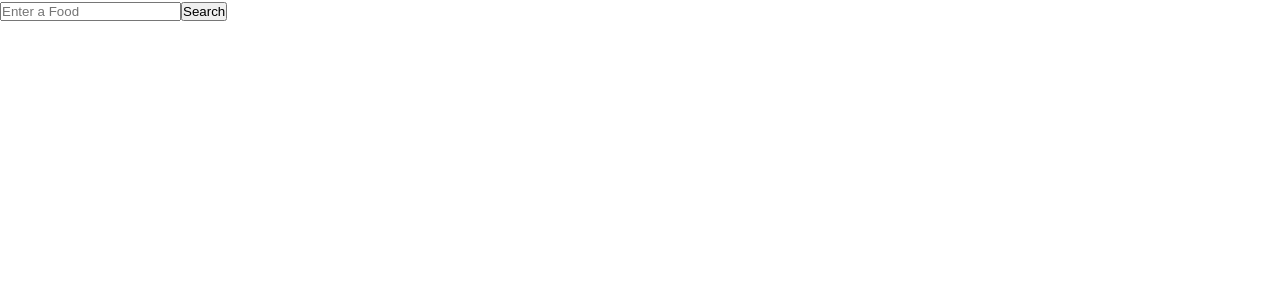
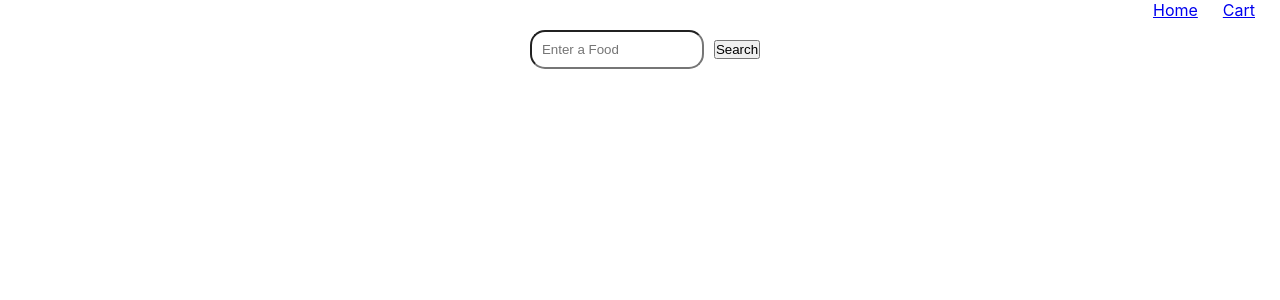
Before and after one commit to goobisanubis21/daxko-usda, a React (Create React App) app: page / in a window 1280 px wide. Shown: the top 300 px of the page. Built offline with nearby package versions, Linux system fonts and the light colour scheme.

Commit message:
added functionality and started styling

```diff
--- a/package.json
+++ b/package.json
@@ -8,6 +8,7 @@
     "@testing-library/user-event": "^12.8.3",
     "react": "^17.0.2",
     "react-dom": "^17.0.2",
+    "react-router-dom": "^5.2.0",
     "react-scripts": "4.0.3",
     "web-vitals": "^1.1.2"
   },
--- a/public/index.html
+++ b/public/index.html
@@ -9,12 +9,12 @@
       name="description"
       content="Web site created using create-react-app"
     />
-    <link rel="apple-touch-icon" href="%PUBLIC_URL%/logo192.png" />
+    <!-- <link rel="apple-touch-icon" href="%PUBLIC_URL%/logo192.png" /> -->
     <!--
       manifest.json provides metadata used when your web app is installed on a
       user's mobile device or desktop. See https://developers.google.com/web/fundamentals/web-app-manifest/
     -->
-    <link rel="manifest" href="%PUBLIC_URL%/manifest.json" />
+    <!-- <link rel="manifest" href="%PUBLIC_URL%/manifest.json" /> -->
     <!--
       Notice the use of %PUBLIC_URL% in the tags above.
       It will be replaced with the URL of the `public` folder during the build.
@@ -24,7 +24,7 @@
       work correctly both with client-side routing and a non-root public URL.
       Learn how to configure a non-root public URL by running `npm run build`.
     -->
-    <title>React App</title>
+    <title>Food Finder</title>
   </head>
   <body>
     <noscript>You need to enable JavaScript to run this app.</noscript>
--- a/src/App.js
+++ b/src/App.js
@@ -1,10 +1,19 @@
 import React from 'react';
+import { BrowserRouter as Router, Route, Switch } from "react-router-dom";
 import Home from './components/HomeComp/HomeComp';
+import CartComp from './components/CartComp/CartComp';
+import NavComp from './components/NavComp/NavComp';
 
 function App() {
   return (
     <div className="App">
-      <Home/>
+      <Router>
+      <NavComp />
+          <Switch>
+            <Route exact path="/" component={Home}/>
+            <Route exact path ="/cart" component={CartComp} />
+          </Switch>
+      </Router>
     </div>
   );
 }
--- /dev/null
+++ b/src/components/CartComp/CartComp.js
@@ -0,0 +1,11 @@
+import React from 'react'
+
+const CartComp = () => {
+    return (
+        <div>
+            cart
+        </div>
+    )
+}
+
+export default CartComp
--- a/src/components/HomeComp/HomeComp.js
+++ b/src/components/HomeComp/HomeComp.js
@@ -1,24 +1,78 @@
-import { React } from 'react'
+import { React, useState } from 'react';
+import InfoComp from '../InfoComp/InfoComp';
+import './homeComp.css';
 
 const HomeComp = () => {
 
     // const USDA_URL = "https://api.nal.usda.gov/fdc/v1/foods/search?query=apple&pageSize=2&api_key=rTCM1DqeIDLeCShyqxcRK6OJWssuxxKlTl0FylLQ";
     // const API_KEY = 'rTCM1DqeIDLeCShyqxcRK6OJWssuxxKlTl0FylLQ'
 
-    function handleSearch() {
+
+    const [data, setData] = useState([])
+    const [clickedData, setClickedData] = useState([])
+
+    function getSearch() {
         let search = document.querySelector('.search').value
-        fetch(`https://api.nal.usda.gov/fdc/v1/foods/search?query=${search}&pageSize=2&api_key=rTCM1DqeIDLeCShyqxcRK6OJWssuxxKlTl0FylLQ`)
-        .then(res => res.json())
-        .then(data => {
-            console.log(data)
-        })
+        handleSearch(search)
     }
+
+    function handleSearch(food) {
+        fetch(`https://api.nal.usda.gov/fdc/v1/foods/search?query=${food}&pageSize=10&api_key=rTCM1DqeIDLeCShyqxcRK6OJWssuxxKlTl0FylLQ&dataType=Survey (FNDDS)`)
+            .then(res => res.json())
+            .then(data => {
+                console.log(data)
+                const foodArray = []
+                foodArray.push(data)
+                setData(foodArray)
+            })
+    }
+
+    function index() {
+        let i = 0
+        i++
+        return i
+    }
+
+    function showInfo(e) {
+        setClickedData(data[0].foods.filter(food => food.fdcId === parseInt(e.target.id)))
+        let infoContainer = document.getElementById('info-container')
+        if (infoContainer.getAttribute('class') === 'hidden') {
+            infoContainer.removeAttribute('class', 'hidden')
+            infoContainer.setAttribute('class', 'show')
+        }
+
+    }
+
+    function hideInfo() {
+        let infoContainer = document.getElementById('info-container')
+        infoContainer.removeAttribute('class', 'show')
+        infoContainer.setAttribute('class', 'hidden')
+    }
+
 
     return (
         <div>
+            <div className='search-container'>
+                <input className='search' placeholder='Enter a Food'></input>
+                <button className='search-btn' onClick={getSearch}>Search</button>
+            </div>
             <div>
-                <input className='search' placeholder='Enter a Food'></input>
-                <button onClick={handleSearch}>Search</button>
+                {data.map(food => (
+                    <div key={index}>
+                        {food.foods.map(item => (
+                            <div key={item.fdcId}>
+                                <h1 id={item.fdcId} onClick={showInfo}>{item.description}</h1>
+
+                            </div>
+                        ))}
+                        <div id='info-container' className='hidden'>
+                            <InfoComp
+                                data={clickedData}
+                                hideInfo={hideInfo}
+                            />
+                        </div>
+                    </div>
+                ))}
             </div>
         </div>
     )
--- a/src/components/HomeComp/homeComp.css
+++ b/src/components/HomeComp/homeComp.css
@@ -0,0 +1,19 @@
+.hidden {
+    display: none;
+}
+
+.show {
+    display: block;
+}
+
+.search-container {
+    text-align: center;
+
+}
+
+.search {
+    width: 150px;
+    border-radius: 15px;
+    padding: 10px;
+    margin: 10px;
+}
--- /dev/null
+++ b/src/components/InfoComp/InfoComp.js
@@ -0,0 +1,34 @@
+import React from 'react';
+import './infoComp.css'
+
+const InfoComp = (props) => {
+
+    if (props.data[0] === undefined) {
+        return (
+            <div></div>
+        )
+    } else {
+
+        return (
+            <div>
+                <div className='modal'>
+                    <div className='x-container'>
+                        <h2 className='x' onClick={props.hideInfo}>X</h2>
+                    </div>
+                    <div>
+                        <h2>{props.data[0].description}</h2>
+                        <p>{props.data[0].foodNutrients[8].nutrientName}  {props.data[0].foodNutrients[8].value} {props.data[0].foodNutrients[8].unitName}</p>
+                        <p>{props.data[0].foodNutrients[0].nutrientName} {props.data[0].foodNutrients[0].value} {props.data[0].foodNutrients[0].unitName}</p>
+                        <p>{props.data[0].foodNutrients[1].nutrientName} {props.data[0].foodNutrients[1].value} {props.data[0].foodNutrients[1].unitName}</p>
+                        <p>{props.data[0].foodNutrients[2].nutrientName} {props.data[0].foodNutrients[2].value} {props.data[0].foodNutrients[2].unitName}</p>
+                        <p>{props.data[0].foodNutrients[3].nutrientName} {props.data[0].foodNutrients[3].value} {props.data[0].foodNutrients[3].unitName}</p>
+                    </div>
+                    <button className='save-btn'>Save To Cart</button>
+                </div>
+            </div>
+        )
+    }
+
+}
+
+export default InfoComp
--- /dev/null
+++ b/src/components/InfoComp/infoComp.css
@@ -0,0 +1,21 @@
+.modal {
+    position: absolute;
+    width: 500px;
+    height: 500px;
+    top: 5px;
+    left: 50%;
+    border-radius: 10px;
+    box-shadow: 0 0 20px 5px black;
+    padding: 10px;
+}
+
+.x-container {
+    text-align: right;
+    position: relative;
+}
+
+.x {
+    position: absolute;
+    cursor: pointer;
+    right: 0;
+}
--- /dev/null
+++ b/src/components/NavComp/NavComp.js
@@ -0,0 +1,16 @@
+import React from 'react';
+import './navComp.css'
+import { Link } from 'react-router-dom';
+
+const NavComp = () => {
+    return (
+        <div>
+            <nav className='nav-container'>
+                <p><Link to ='/'>Home</Link></p>
+                <p><Link to = '/cart'>Cart</Link></p>
+            </nav>
+        </div>
+    )
+}
+
+export default NavComp
--- /dev/null
+++ b/src/components/NavComp/navComp.css
@@ -0,0 +1,9 @@
+.nav-container {
+    display: flex;
+    flex-direction: row;
+    justify-content: right;
+}
+
+.nav-container p {
+    margin-right: 25px;
+}
```
Also changed, not shown: src/components/CartComp/cartComp.css (added), 1 other file (tests, documents, lock files or other folders).
